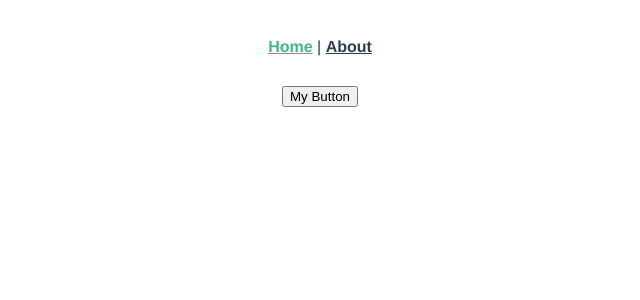
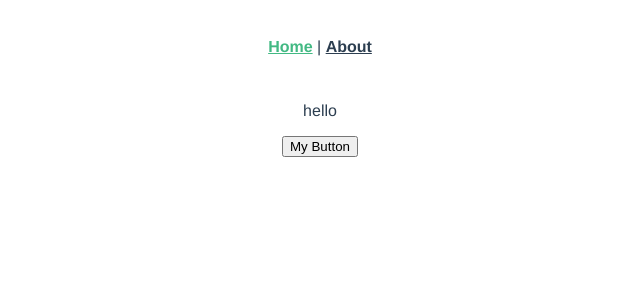
Before and after one commit to tofu0308/log, a Vue app in the folder vueJsWithTypeScript/vue-ts-practice/: page / in a window 1280 px wide. Shown: the top 300 px of the page, without its empty margins (320-960 px from the left). Built offline with nearby package versions, Linux system fonts and the light colour scheme.

Commit message:
データの表示

```diff
--- a/vueJsWithTypeScript/vue-ts-practice/src/views/Home.vue
+++ b/vueJsWithTypeScript/vue-ts-practice/src/views/Home.vue
@@ -1,5 +1,6 @@
 <template>
     <div class="home">
+        <p>{{greetText}}</p>
         <MyButton :greet="greetText" @click="onMyButtonClicked"></MyButton>
     </div>
 </template>
```
